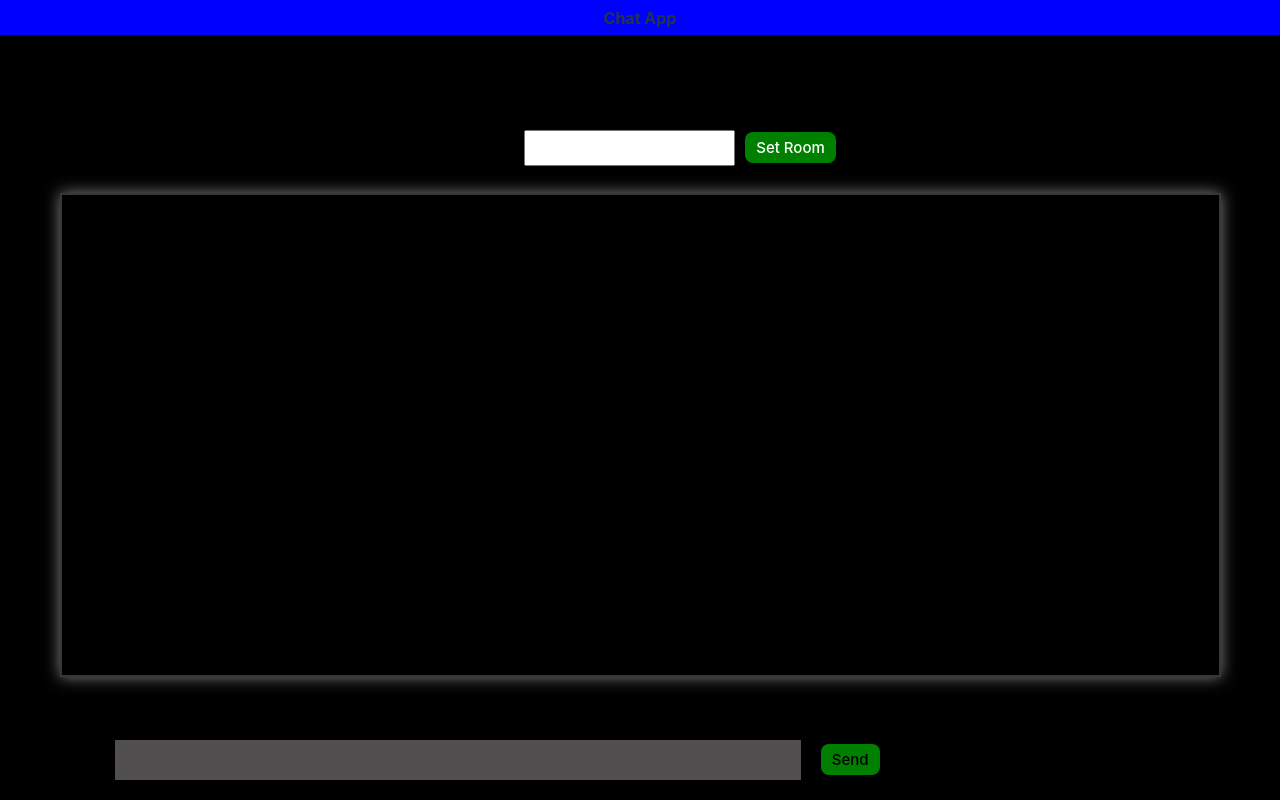
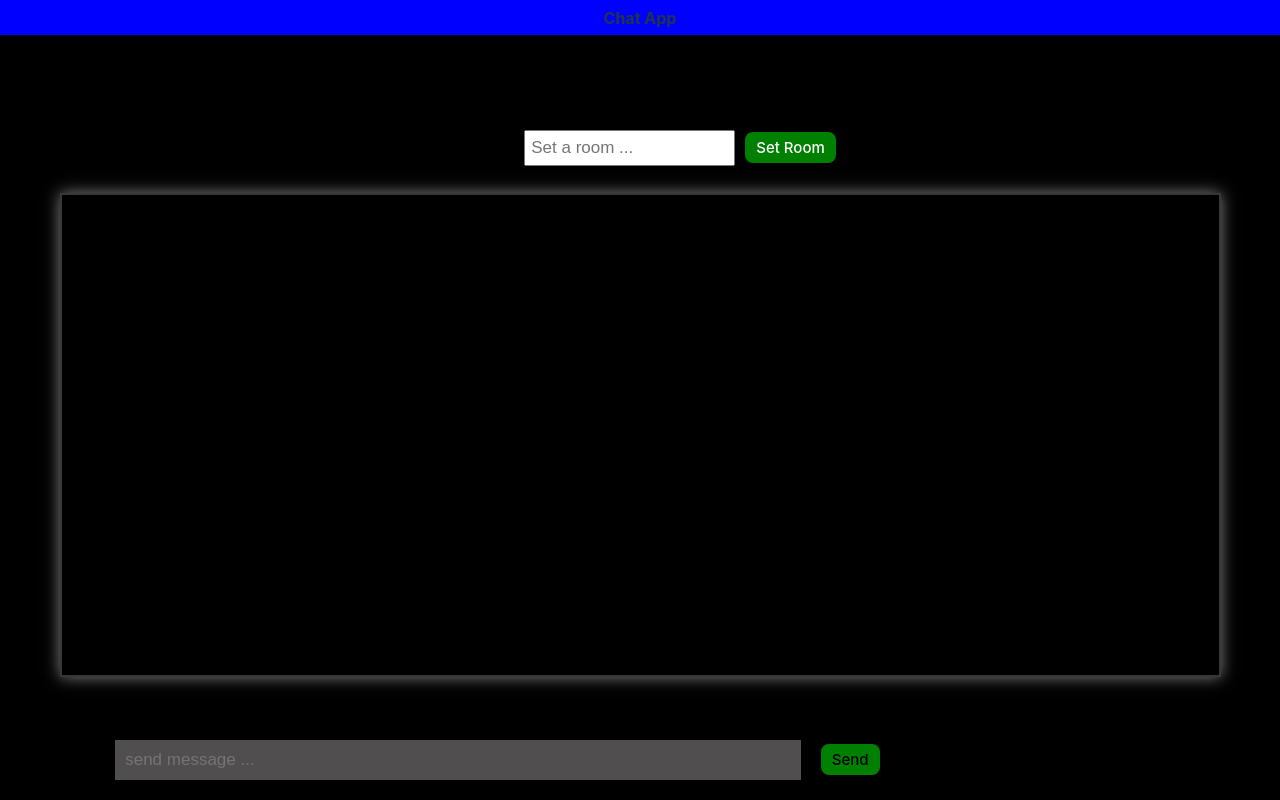
Before and after one commit to palRajan196/Chat-Application, a React (Vite) app in the folder React/: page / in a window 1280 px wide. Built offline with nearby package versions, Linux system fonts and the light colour scheme; no server answers.

Commit message:
add placeholder

```diff
--- a/React/src/App.css
+++ b/React/src/App.css
@@ -30,8 +30,8 @@ body{
   display: none;
 }
 #Icon img{
-  width: 10vw;
-  height: 10vh;
+  width: 100px;
+  height: 100px;
 }
 #chat-Box{
   width: 90%;
--- a/React/src/Components/Home.jsx
+++ b/React/src/Components/Home.jsx
@@ -80,9 +80,7 @@ function Home() {
   }
 
   function focusOnInput(){
-    setTimeout(()=>{
       inputRef.current?.focus();
-    },0);
   }
 
 
@@ -115,7 +113,7 @@ function Home() {
       <div id="Room">
             <div id="Live">{(Live)?"Live":""}</div>
             <form onSubmit={joinRoom}>
-            <input type="text" minLength="1" required  onChange={(e)=>setRoom(e.target.value)}/>
+            <input type="text" minLength="1" required  onChange={(e)=>setRoom(e.target.value)} placeholder="Set a room ..."/>
             <button type="submit" disabled={hit}>Set Room</button>
             </form>
         </div>
@@ -127,7 +125,7 @@ function Home() {
       </div>
       <div id="input-Box">
           <form onSubmit={sendMessage}>
-            <input ref={inputRef} type="text" value={message} minLength="1" required onChange={(e) => {setMessage(e.target.value)}} />
+            <input ref={inputRef} type="text" value={message} minLength="1" required onChange={(e) => {setMessage(e.target.value)}}  placeholder="send message ..."/>
             <button type="submit">Send</button>
           </form>
         </div>
```
